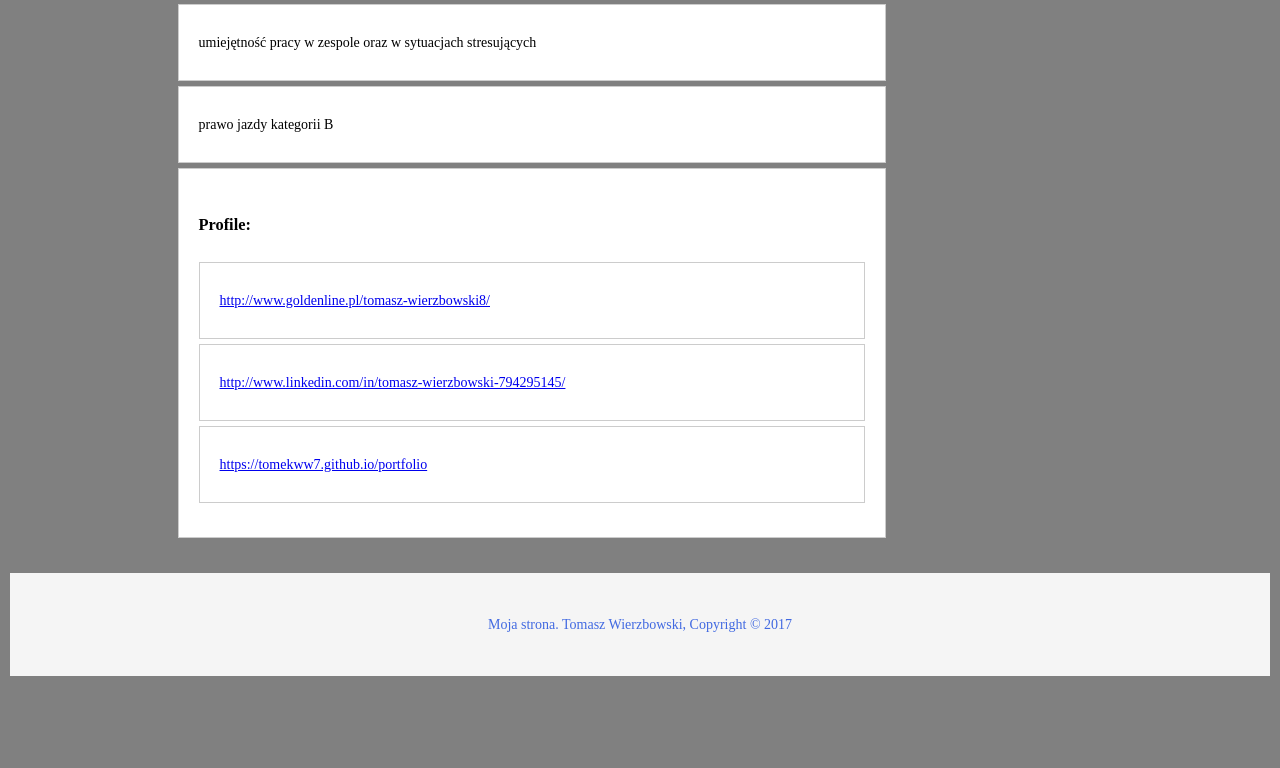
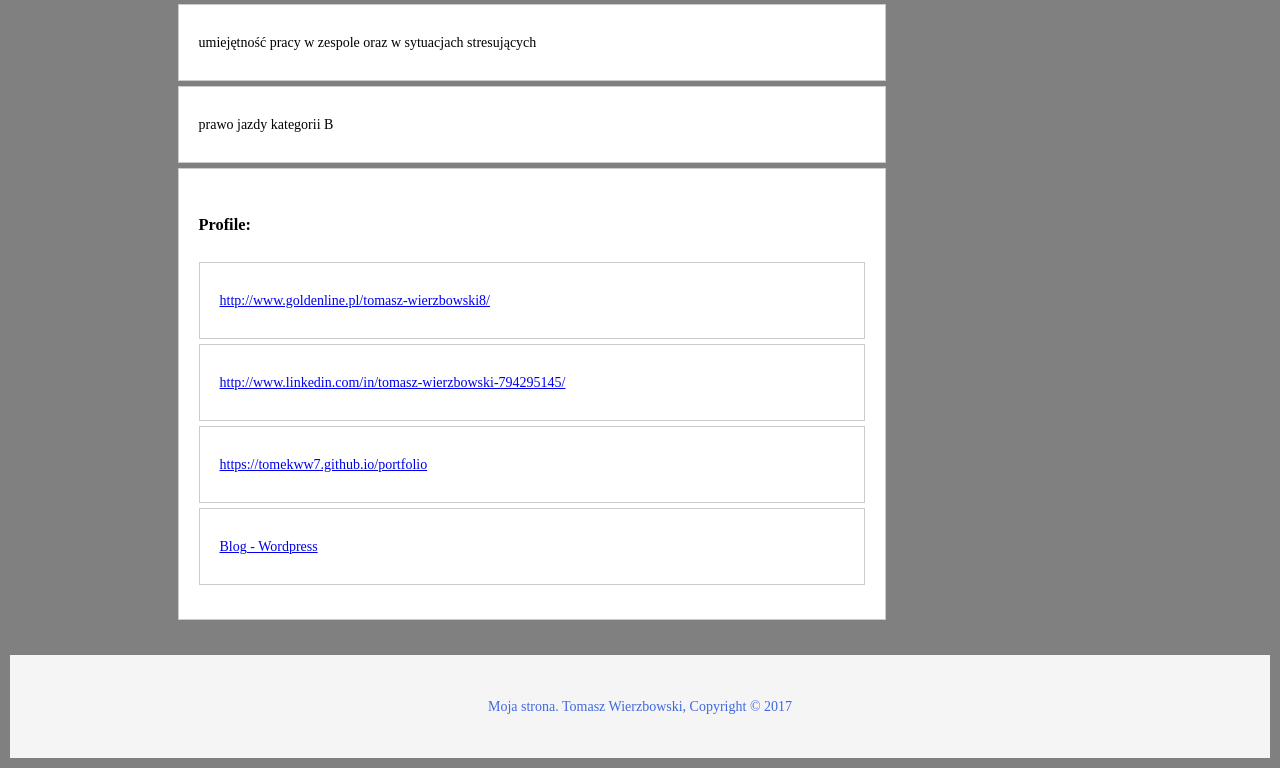
Before and after one commit to tomekww7/portfolio, a plain HTML site: page services.html in a window 1280 px wide. Shown: the part 638-1406 px from the top of the page. Before the commit the page ends 1324 px from the top, so only its background shows below. Drawn offline with Linux system fonts and the light colour scheme.

Commit message:
Update services.html

```diff
--- a/services.html
+++ b/services.html
@@ -43,6 +43,7 @@
             <li><a href="http://www.goldenline.pl/tomasz-wierzbowski8/">http://www.goldenline.pl/tomasz-wierzbowski8/</a></li>
             <li><a href="http://www.linkedin.com/in/tomasz-wierzbowski-794295145/">http://www.linkedin.com/in/tomasz-wierzbowski-794295145/</a></li>
             <li><a href="https://tomekww7.github.io/portfolio">https://tomekww7.github.io/portfolio</a></li>
+		<li><a href="http://pfigpython4.webpros.pl/tomekww/wp/">Blog - Wordpress</a></li>
           </ul>
 
 
```
